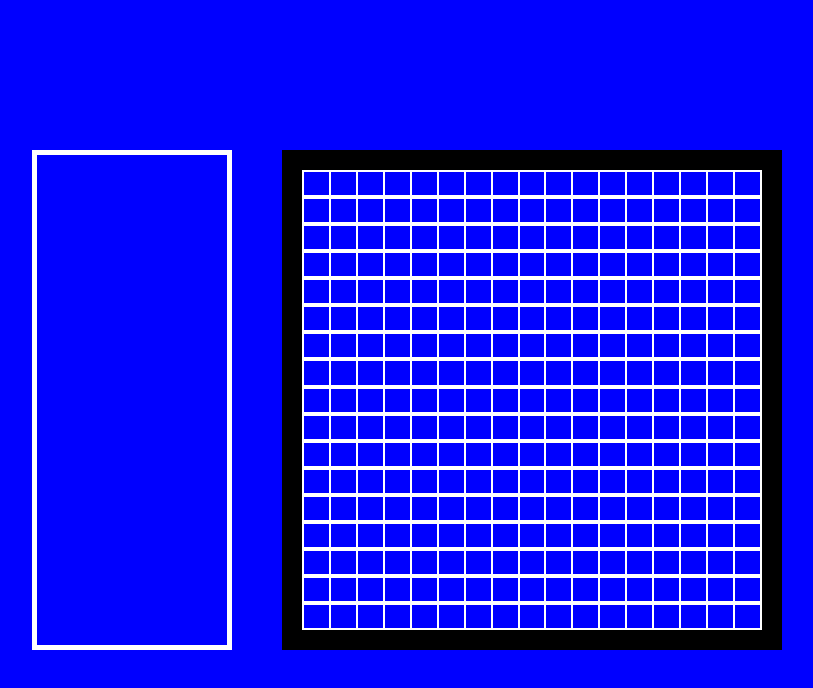
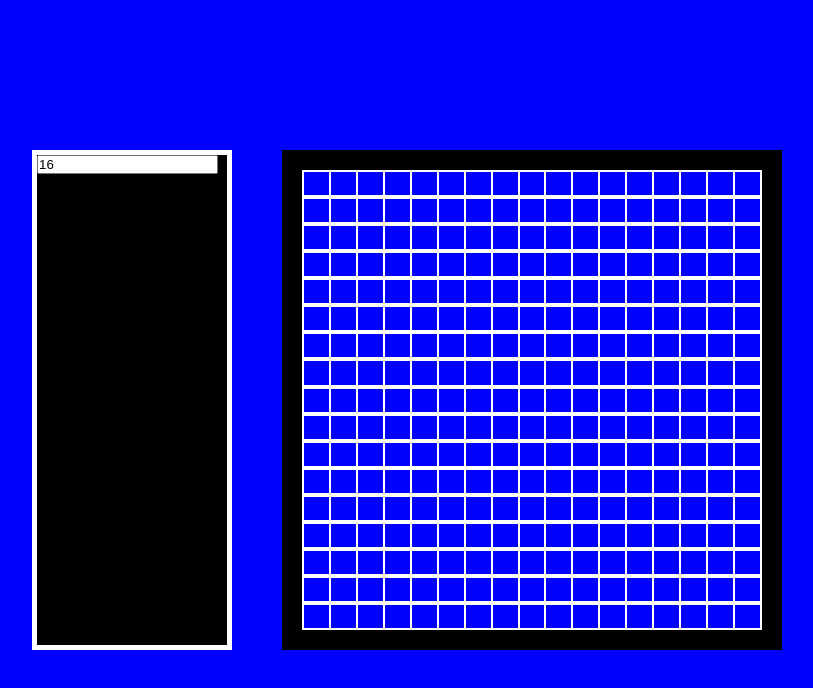
Before and after one commit to mrmasterb4/etch-a-sketch, a plain HTML site: page index.html in a window 1280 px wide. Shown: the whole page, without its empty margins (233-1046 px from the left). Drawn offline with Linux system fonts and the light colour scheme.

Commit message:
Added coloring, and handling for grid size.

```diff
--- a/script.js
+++ b/script.js
@@ -4,13 +4,34 @@ main.id = "main";
 sidepanel = document.createElement("div");
 sidepanel.id = "sidepanel";
 main.appendChild(sidepanel);
+
+sizer = document.createElement("div");
+sizer.id = "sizer";
+sizerinput = document.createElement("input");
+sizerinput.type = "number";
+sizerinput.max = "100";
+sizerinput.value = "16";
+sizerinput.id = "sizerinput";
+sizer.appendChild(sizerinput);
+sidepanel.appendChild(sizer);
+
+document.addEventListener("change", function(e) {
+    if (e.target.id == sizerinput.id) {
+        container.innerHTML = "";
+        grid();
+    }
+})
+
 container = document.createElement("div");
 container.id = "container";
-for (let i = 0; i <= 16; i++) {
+function grid() {
+    console.log(sizerinput.value);
+    if (sizerinput.value <= 100) {
+        for (let i = 0; i <= sizerinput.value; i++) {
             var vertical = document.createElement("div");
             vertical.id = i;
             vertical.className = "vertical";
-    for (let j = 0; j <= 16; j++) {
+            for (let j = 0; j <= sizerinput.value; j++) {
                 var horizontal = document.createElement("div");
                 horizontal.id = i + "-" + j
                 horizontal.className = "horizontal";
@@ -22,7 +43,12 @@ for (let i = 0; i <= 16; i++) {
         }
         main.appendChild(container);
         body.appendChild(main);
-
+    }
+    else {
+        alert("Invalid Value");
+    }
+}
+grid();
 document.addEventListener("mousemove", function(e) {
     if (e.target.className == "horizontal") {
         console.log("hovered");
--- a/style.css
+++ b/style.css
@@ -49,4 +49,5 @@ body {
     border: 5px solid white;
     width: 200px;
     height: 500px;
+    background-color: black;
 }
```
Also changed, not shown: index.html (+0 -1 lines). Lines whose indentation alone changed are shown as unchanged.
